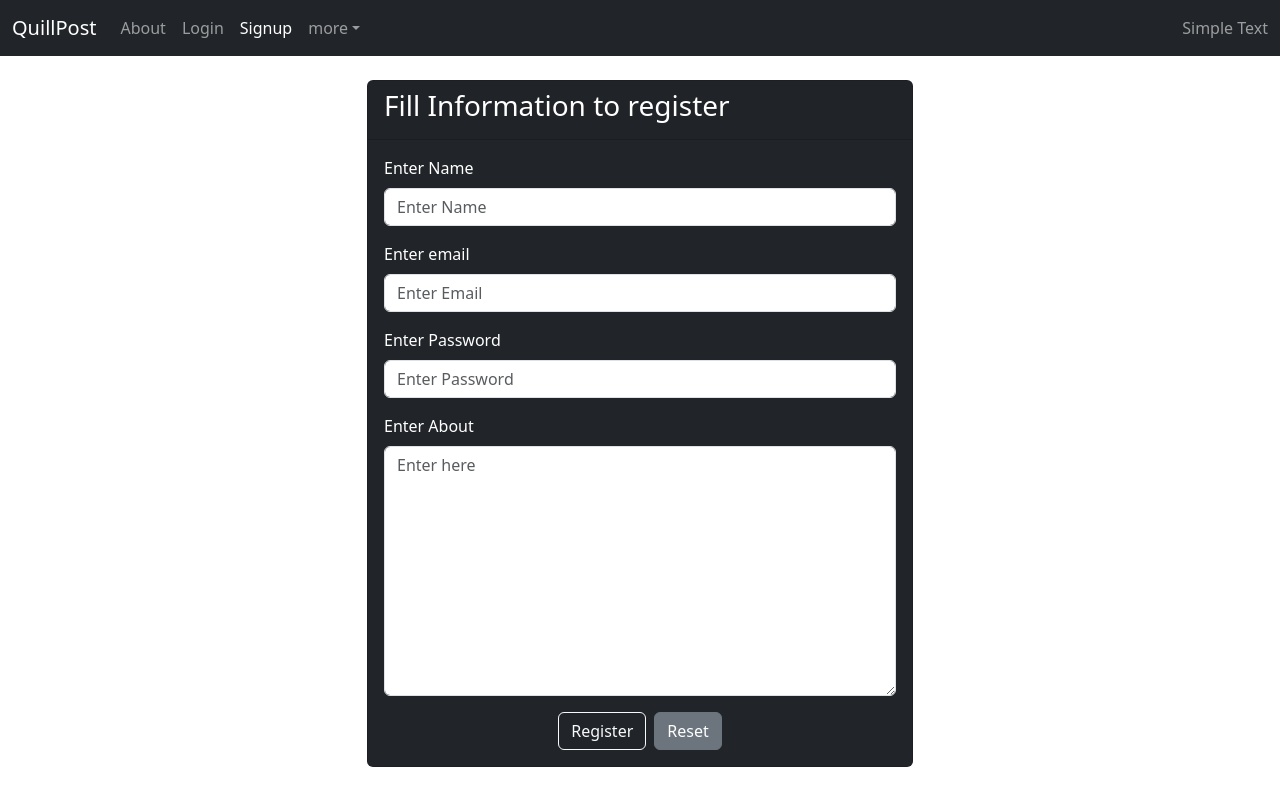
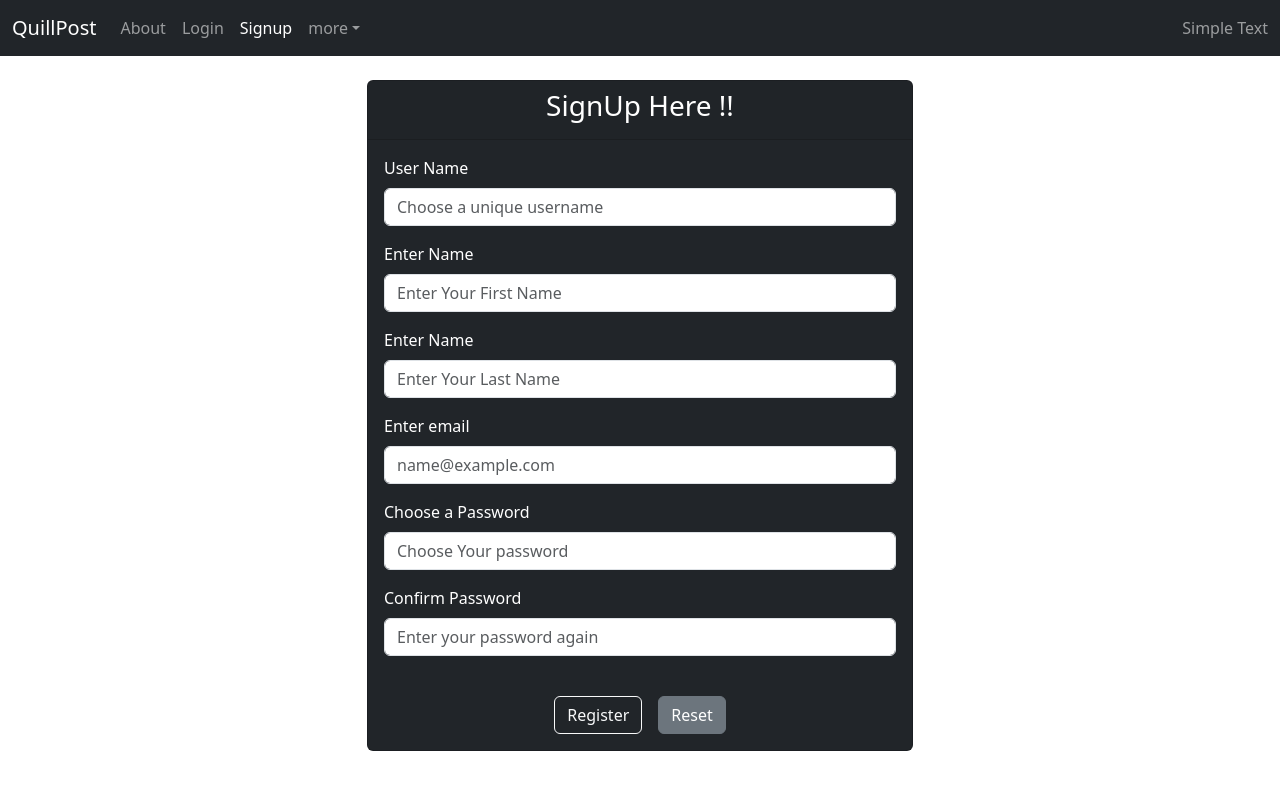
Before and after one commit to Kunal2703/QuillPost, a React (Create React App) app in the folder quillpost/: page /signup in a window 1280 px wide. Built offline with nearby package versions, Linux system fonts and the light colour scheme.

Commit message:
Update on Singup and Login Page

```diff
--- a/quillpost/src/pages/Login.js
+++ b/quillpost/src/pages/Login.js
@@ -17,7 +17,7 @@ const Login = () => {
 
                         <Card color = "dark" inverse>
 
-                            <CardHeader>
+                            <CardHeader className='text-center'>
                                 <h3> Login Here !!</h3>
                             </CardHeader>
 
@@ -26,9 +26,9 @@ const Login = () => {
                                     {/*Email Field */}
 
                                     <FormGroup>
-                                        <Label for = "email">Enter Email</Label>
+                                        <Label for = "username">Enter Email</Label>
 
-                                        <Input type = "text" id = "email" />
+                                        <Input type = "text" id = "username" placeholder = "Enter Your User Name" required></Input>
 
                                     </FormGroup>
 
@@ -37,13 +37,13 @@ const Login = () => {
                                     <FormGroup>
                                         <Label for = "password">Enter Password</Label>
 
-                                        <Input type = "password" id = "password" />
+                                        <Input type = "password" id = "password" placeholder='Enter Your Password' required></Input>
 
                                     </FormGroup>
 
                                     <Container className="text-center">
-                                        <Button color='secondary'>Login</Button>
-                                        <Button className='ms-2'color = "secondary">Reset</Button>
+                                        <Button color='secondary' className='mt-4'>Login</Button>
+                                        <Button className='ms-3 mt-4'color = "secondary">Reset</Button>
                                     </Container>
 
                                 </Form>
--- a/quillpost/src/pages/Signup.js
+++ b/quillpost/src/pages/Signup.js
@@ -7,44 +7,55 @@ const Signup = () => {
                 <Row className="mt-4">
                     <Col sm={{ size: 6, offset: 3}}>
                         <Card color = "dark" inverse>
-                            <CardHeader>
+                            <CardHeader className="text-center">
 
-                                <h3>Fill Information to register</h3>
+                                <h3>SignUp Here !!</h3>
 
                             </CardHeader>
                             <CardBody>
                                 {/* Create Form */}
 
                                 <Form>
-                                    {/*Name Filed*/}
+                                    {/*User Field */}
                                     <FormGroup>
-                                        <Label for="name">Enter Name</Label>
-                                        <Input type="text" placeholder='Enter Name' id="name"></Input>
+                                        <Label for="username">User Name</Label>
+                                        <Input type="text" placeholder='Choose a unique username' id="username" required></Input>
+                                    </FormGroup>
+
+                                    {/*First Name Filed*/}
+                                    <FormGroup>
+                                        <Label for="firstname">Enter Name</Label>
+                                        <Input type="text" placeholder='Enter Your First Name' id="firstname" required></Input>
+                                    </FormGroup>
+
+                                    {/*Last Name Filed*/}
+                                    <FormGroup>
+                                        <Label for="lastname">Enter Name</Label>
+                                        <Input type="text" placeholder='Enter Your Last Name' id="lastname" required></Input>
                                     </FormGroup>
 
                                     {/*email Filed*/}
                                     <FormGroup>
                                         <Label for="email">Enter email</Label>
-                                        <Input type="email" placeholder='Enter Email' id="email"></Input>
+                                        <Input type="email" placeholder='name@example.com' id="email" required></Input>
                                     </FormGroup>
 
                                     {/*password Filed*/}
                                     <FormGroup>
-                                        <Label for="password">Enter Password</Label>
-                                        <Input type="password" placeholder='Enter Password' id="password"></Input>
+                                        <Label for="password">Choose a Password</Label>
+                                        <Input type="password" placeholder='Choose Your password' id="password" required></Input>
                                     </FormGroup>
 
-                                    {/*about Filed*/}
                                     <FormGroup>
-                                        <Label for="about">Enter About</Label>
-                                        <Input type="textarea" placeholder='Enter here' id="about" style={{ height: "250px" }}></Input>
+                                        <Label for="password">Confirm Password</Label>
+                                        <Input type="password" placeholder='Enter your password again' id="password" required></Input>
                                     </FormGroup>
 
-                                    <Container className="text-center">
-                                        <Button outline color='light' >
+                                    <Container className="text-center" >
+                                        <Button outline color='light'  className='mt-4'>
                                             Register
                                         </Button>
-                                        <Button color='secondary' type='reset' className='ms-2'>
+                                        <Button color='secondary' type='reset' className='ms-3 mt-4'>
                                             Reset
                                         </Button>
                                     </Container>
```
